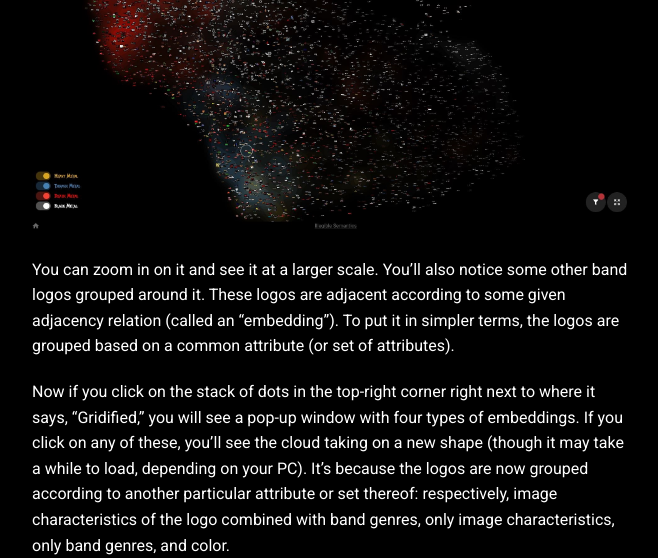
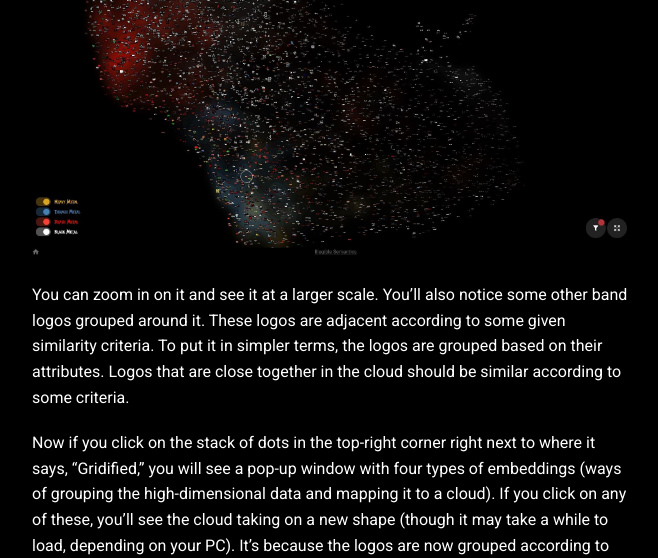
Before and after one commit to Noeska/illegiblesemantics, a Jekyll site: the page built from projects/proj-3.md, in a window 1280 px wide and 1400 px high, scrolled down 2708 px, cut to the strip 0-558 px from the top of the window. Shown: the whole strip, without its empty margins (308-966 px from the left). Built offline with Jekyll 4.4.1, drawn with Linux system fonts in a browser that asks for light colours; nearby versions of some CDN libraries; some of the changed text lies outside the part shown.

Commit message:
Update proj-3.md

```diff
--- a/projects/proj-3.md
+++ b/projects/proj-3.md
@@ -8,13 +8,12 @@
 If you're not, Gerrit will try to explain and walk you through.
 
 ##### Let's skip the whole "What Is It?" part and take me straight to ...
+- [How Can I Use It?](#what)
 - [How Does It Work?](#work)
-- [How Can I Use It?](#what)
-
 
 <a name="what"></a>
 #### What Is It?
-In our paper, we try to explore the design space of Metal logos. To this end, Michael, Frank, and Rene have created an interactive webtool that allows the user to filter and compare Metal logos based on certain characteristics such as **genre**, **color**, and **"image-likeness"** to each other.
+In our paper, we try to explore the design space of Metal logos. To this end, Michael, Frank, and Rene have created a data-driven interactive webtool that allows users to explore, filter, and compare Metal logos based on certain characteristics such as **genre**, **color**, and **"image-likeness"**.
 
 Of course, you could just google <a href="https://letmegooglethat.com/?q=Death+Metal+logos" target="_blank" rel="noopener"><span>Death Metal logos</span></a>, but this kind of search query usually ends up being unsatisfying at best; at worst, it gives a wrong impression of what Death Metal logos really look like. There are two problems:
 
@@ -28,31 +27,31 @@
 #### How Does It Work?
 Now this is where things get technical -- *too* technical for me to explain. If you want to know the specifics, read the paper.
 
-Suffice here to say that Michael, Frank, and Rene have "scraped" openly available information of about 50,000 Metal bands from <a href="https://www.metal-archives.com/" target="_blank" rel="noopener"><span>Encyclopedia Metallum: The Metal Archives</span></a>, an online music database. (For those unfamiliar with the Metal Archives, think of it as Wikipedia -- but for Heavy and Extreme Metal -- with editors having limiting and arbitrary notions about what counts as Metal and what doesn't. In that it's much like the SciVis community. <sup>[citation needed]</sup>) Key data include band names, logos, genres, and lyrical themes. With all this information gathered, and ran through a computer, they could now and have build an interactive webtool around it.
+Suffice here to say that Michael, Frank, and Rene have "scraped" openly available information of about 50,000 Metal bands from <a href="https://www.metal-archives.com/" target="_blank" rel="noopener"><span>Encyclopedia Metallum: The Metal Archives</span></a>, an online music database. For those unfamiliar with the Metal Archives, think of it as Wikipedia -- but for Heavy and Extreme Metal -- with editors having limiting and arbitrary notions about what counts as Metal and what doesn't. In that it's much like the SciVis community <sup>[citation needed]</sup>. Key data include band names, logos, genres, and lyrical themes. With all this information gathered and using sophisticated computer algorithms, they have built an interactive webtool called MetalVis.
 
 <a name="use"></a>
 #### How Can I Use It?
-It's quite simple, really. First, you have to open yourself to the world of <a href="https://renecutura.eu/metalvis" target="_blank" rel="noopener"><span>**Metal logos**</span></a>. After you wait until the loading is complete, then you will see this screen -- a virtual cloud of logos.
+It's quite simple, really. First, you have to open yourself to the world of <a href="https://renecutura.eu/metalvis" target="_blank" rel="noopener"><span>**Metal logos**</span></a> by opening this web link. After you wait until the loading is complete, then you will see this screen -- a virtual cloud of logos.
 
 ![Metalvis](..\assets\img\projects\metalvis\screen2.JPG)
 
- If you zoom in, you'll see that this cloud is made up of thousands of logos -- to be a bit more precise, the number's close to five thousand.
+ If you zoom in, you'll see that this cloud is made up of thousands of logos -- to be a bit more precise, the number's close to five thousand!
 
 ![Zoom](..\assets\img\projects\metalvis\screen3.JPG)
 
-On top there's a search box. Here, you can type in a specific band name. If the band is currently active and signed by a label, a circle will appear in the cloud (you may have to drag the cloud a bit to see it).<sup>2</sup>
+On top there's a search box. Here, you can type in a specific band name. If the band is currently active, signed by a label, and part of the current sample of logos, a circle will appear in the cloud (you may have to drag the cloud around a bit to see it).<sup>2</sup>
 
 ![Search](..\assets\img\projects\metalvis\search.JPG)
 
-You can zoom in on it and see it at a larger scale. You'll also notice some other band logos grouped around it. These logos are adjacent according to some given adjacency relation (called an "embedding"). To put it in simpler terms, the logos are grouped based on a common attribute (or set of attributes).
+You can zoom in on it and see it at a larger scale. You'll also notice some other band logos grouped around it. These logos are adjacent according to some given similarity criteria. To put it in simpler terms, the logos are grouped based on their attributes. Logos that are close together in the cloud should be similar according to some criteria.
 
-Now if you click on the stack of dots in the top-right corner right next to where it says, "Gridified," you will see a pop-up window with four types of embeddings. If you click on any of these, you'll see the cloud taking on a new shape (though it may take a while to load, depending on your PC). It's because the logos are now grouped according to another particular attribute or set thereof: respectively, image characteristics of the logo combined with band genres, only image characteristics, only band genres, and color.
+Now if you click on the stack of dots in the top-right corner right next to where it says, "Gridified," you will see a pop-up window with four types of embeddings (ways of grouping the high-dimensional data and mapping it to a cloud). If you click on any of these, you'll see the cloud taking on a new shape (though it may take a while to load, depending on your PC). It's because the logos are now grouped according to another particular attribute or set thereof: respectively, image characteristics of the logo combined with band genres, only image characteristics, only band genres, and color.
 
 ![Embeddings](..\assets\img\projects\metalvis\screen5.jpg)
 
-You may have already noticed that some of the logos overlap. It's because they are *that* adjacent -- according to the tool or embedding you used to sort the logos, at least. Some outliers aside, the tool does a good job at showing what logos are similar in some way, and what ones are different. The less they share in common, be it visually or in terms of genre, the further they are separated from each other -- and vice versa.
+You may have already noticed that some of the logos overlap. It's because they are *that* similar -- according to the tool or embedding you used to sort the logos, at least. Some strange matches aside, the tool does a good job at showing which logos are similar in some way, and which ones are different. The less they have in common, be it visually or in terms of genre, the further they are separated from each other -- and vice versa.
 
-To mitigate this, you can choose to "gridify" the cloud. You do this by turning on the "gridified" button. By doing this the logos will be nicely separated from each other. However, you won't be able to see relative "closeness" or "farness" anymore.
+To mitigate this overlap issue, you can choose to "gridify" the cloud. You do this by turning on the "gridified" button. By doing this the logos will be nicely separated from each other. However, you won't be able to see relative "closeness" or "farness" anymore.
 
 ![Embeddings](..\assets\img\projects\metalvis\gridified2.JPG)
 
```
